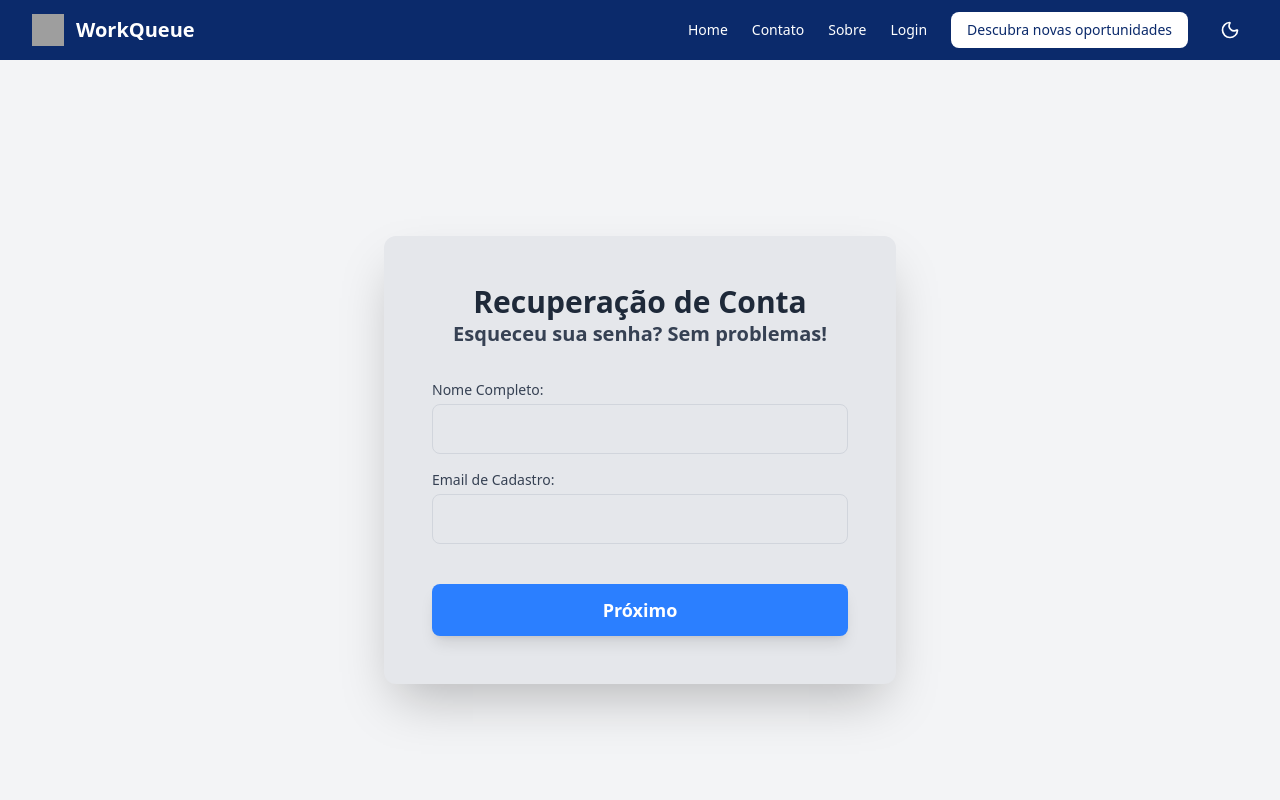
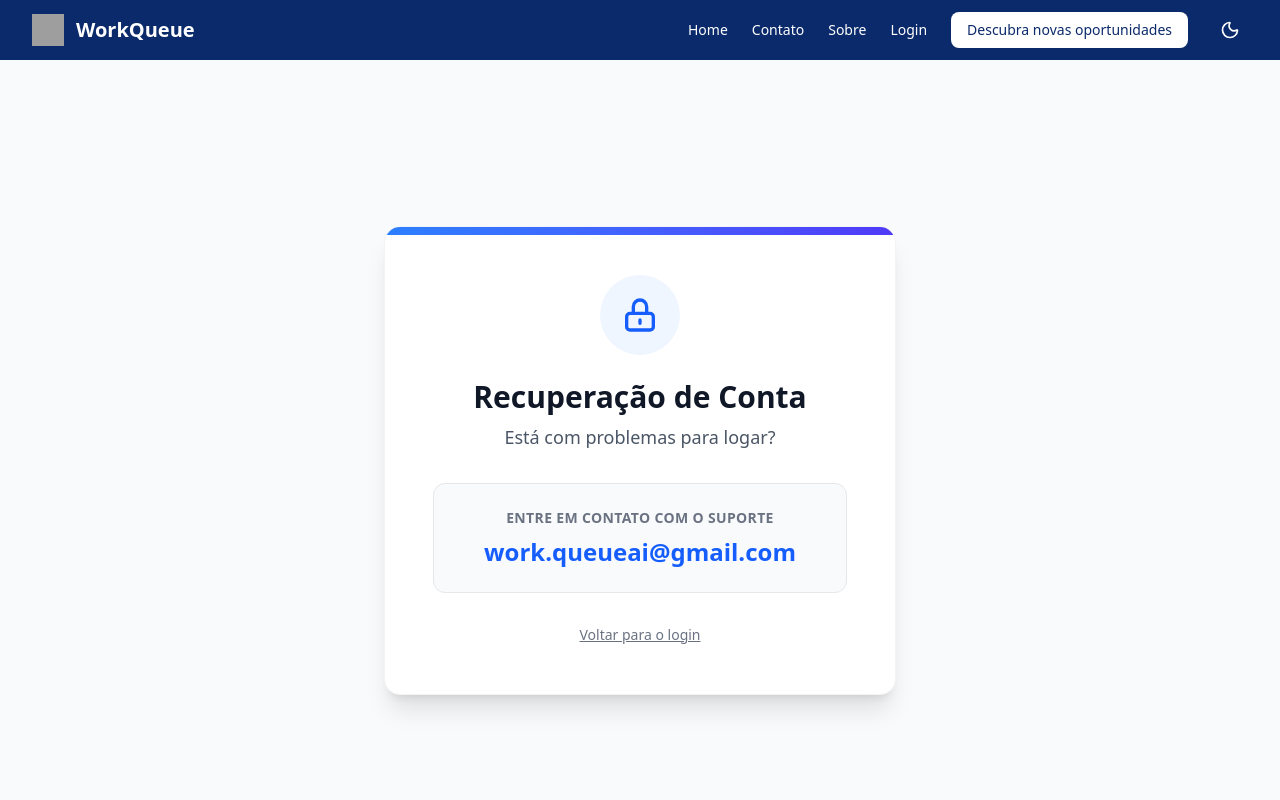
Before and after one commit to Global-Solution-Future-At-Work/Front-e-Web-Workqueue, a React app in the folder frontend/: page /recuperar-conta in a window 1280 px wide. Shown: the top 800 px of the page. Built offline with nearby package versions, Linux system fonts and the light colour scheme; grey boxes are pictures that could not be loaded; the HTML template or start-up script is replaced by a standard one.

Commit message:
fix: Arrumando recuperar-conta

```diff
--- a/frontend/src/pages/RecuperarConta.jsx
+++ b/frontend/src/pages/RecuperarConta.jsx
@@ -22,60 +22,53 @@ export default function CadastroEmpresaForm() {
   };
 
   return (
-    <div className="min-h-screen flex items-center justify-center bg-gray-100 p-4">
+    <div className="min-h-screen flex items-center justify-center bg-gray-50 p-4">
 
-      <div className="bg-gray-200 p-8 sm:p-12 rounded-xl shadow-2xl max-w-lg w-full">
+      {/* Card Principal */}
+      <div className="bg-white p-8 sm:p-12 rounded-2xl shadow-xl max-w-lg w-full border border-gray-100 relative overflow-hidden">
 
-        <div className="mb-8 text-center">
-          <h1 className="text-3xl font-bold text-gray-800">
+        {/* Detalhe decorativo no topo (Barra azul) */}
+        <div className="absolute top-0 left-0 w-full h-2 bg-gradient-to-r from-blue-500 to-indigo-600"></div>
+
+        <div className="text-center">
+
+          {/* Ícone para dar contexto visual */}
+          <div className="mx-auto w-20 h-20 bg-blue-50 rounded-full flex items-center justify-center mb-6">
+            <svg xmlns="http://www.w3.org/2000/svg" className="h-10 w-10 text-blue-600" fill="none" viewBox="0 0 24 24" stroke="currentColor">
+              <path strokeLinecap="round" strokeLinejoin="round" strokeWidth={2} d="M12 15v2m-6 4h12a2 2 0 002-2v-6a2 2 0 00-2-2H6a2 2 0 00-2 2v6a2 2 0 002 2zm10-10V7a4 4 0 00-8 0v4h8z" />
+            </svg>
+          </div>
+
+          <h1 className="text-3xl font-extrabold text-gray-900 mb-2">
             Recuperação de Conta
           </h1>
-          <h2 className="text-xl font-semibold text-gray-700">
-            Esqueceu sua senha? Sem problemas!
-          </h2>
-        </div>
 
-        <form onSubmit={handleSubmit} className="space-y-4">
+          <p className="text-lg text-gray-600 mb-8">
+            Está com problemas para logar?
+          </p>
 
-          <div>
-            <label htmlFor="nome" className="block text-sm font-medium text-gray-700 text-left mb-1">
-              Nome Completo:
-            </label>
-            <input
-              type="text"
-              id="nome"
-              name="nome"
-              value={formData.nome}
-              onChange={handleChange}
-              required
-              className="w-full px-4 py-3 border border-gray-300 rounded-lg focus:ring-blue-500 focus:border-blue-500 transition duration-150"
-            />
-          </div>
+          <div className="bg-gray-50 rounded-xl p-6 border border-gray-200">
+            <p className="text-sm font-semibold text-gray-500 uppercase tracking-wide mb-2">
+              Entre em contato com o suporte
+            </p>
 
-          <div>
-            <label htmlFor="email" className="block text-sm font-medium text-gray-700 text-left mb-1">
-              Email de Cadastro:
-            </label>
-            <input
-              type="email"
-              id="email"
-              name="email"
-              value={formData.email}
-              onChange={handleChange}
-              required
-              className="w-full px-4 py-3 border border-gray-300 rounded-lg focus:ring-blue-500 focus:border-blue-500 transition duration-150"
-            />
+            {/* Link para abrir o email direto */}
+            <a
+              href="mailto:work.queueai@gmail.com"
+              className="block text-1xl sm:text-2xl font-bold text-blue-600 hover:text-blue-700 transition-colors break-all"
+            >
+              work.queueai@gmail.com
+            </a>
           </div>
 
           <button
-            type="submit"
-            className="w-full mt-6 px-4 py-3 bg-blue-500 text-white rounded-lg text-lg font-semibold hover:bg-blue-600 transition duration-150 shadow-lg"
+            onClick={() => window.history.back()}
+            className="mt-8 text-sm text-gray-500 hover:text-gray-800 font-medium transition-colors underline"
           >
-            {buttonText}
+            Voltar para o login
           </button>
 
-        </form>
-
+        </div>
       </div>
     </div>
   );
```
